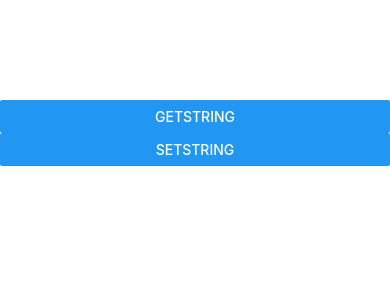
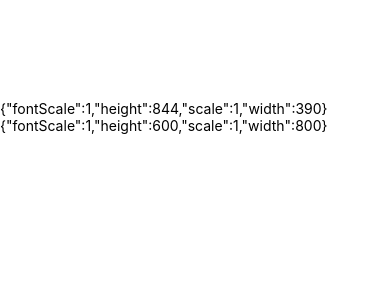
Before and after one commit to arqhive/react-native-exp, a React Native app: screen / in a window 390 px wide. Shown: the top 300 px of the page. Built offline with nearby package versions, Linux system fonts and the light colour scheme.

Commit message:
Dimensions

```diff
--- a/App.js
+++ b/App.js
@@ -1,5 +1,5 @@
 import React, {Component} from 'react';
-import Compo from './components/Clipboard';
+import Compo from './components/Dimensions';
 
 export default class App extends Component {
   render() {
--- /dev/null
+++ b/components/Dimensions.js
@@ -0,0 +1,28 @@
+import React from 'react';
+import {View, Text, Dimensions} from 'react-native';
+
+export default function App() {
+  React.useEffect(() => {
+    Dimensions.addEventListener('change', () => alert('Dimensions Change!'));
+    return () =>
+      Dimensions.removeEventListener('change', () =>
+        alert('Dimensions Change!'),
+      );
+  });
+
+  // runApplication이 호출 되기 전에 설정 된다.
+  // 즉시 사용할 수 있지만 장치 회전 등으로 변경 될 수 있으므로
+  // 해당 상수의 의존하는 렌더링 논리 또는 스타일은 값을 캐싱하지 않고 모든 렌더에서
+  // 아래의 함수를 호출해야 한다.
+  // Android에서는 윈도우 값은 상태 표시줄과 하단 탐색바에서 사용된 크기를 제외한다.
+  const windowValue = Dimensions.get('window'); // scale, width, height, fontScale
+
+  const screenValue = Dimensions.get('screen'); // scale, width, height, fontScale
+
+  return (
+    <View style={{marginTop: 100}}>
+      <Text>{JSON.stringify(windowValue)}</Text>
+      <Text>{JSON.stringify(screenValue)}</Text>
+    </View>
+  );
+}
```
Also changed, not shown: components/Clipboard.js (+0 -11 lines).
